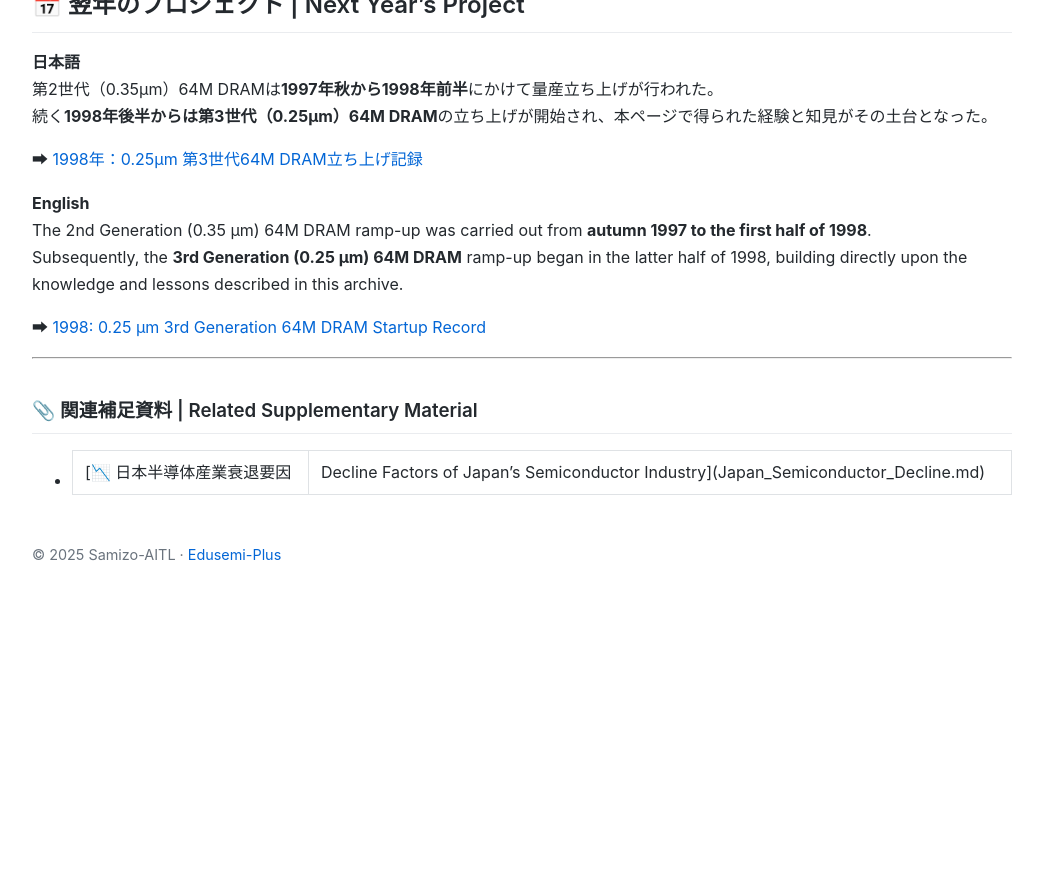
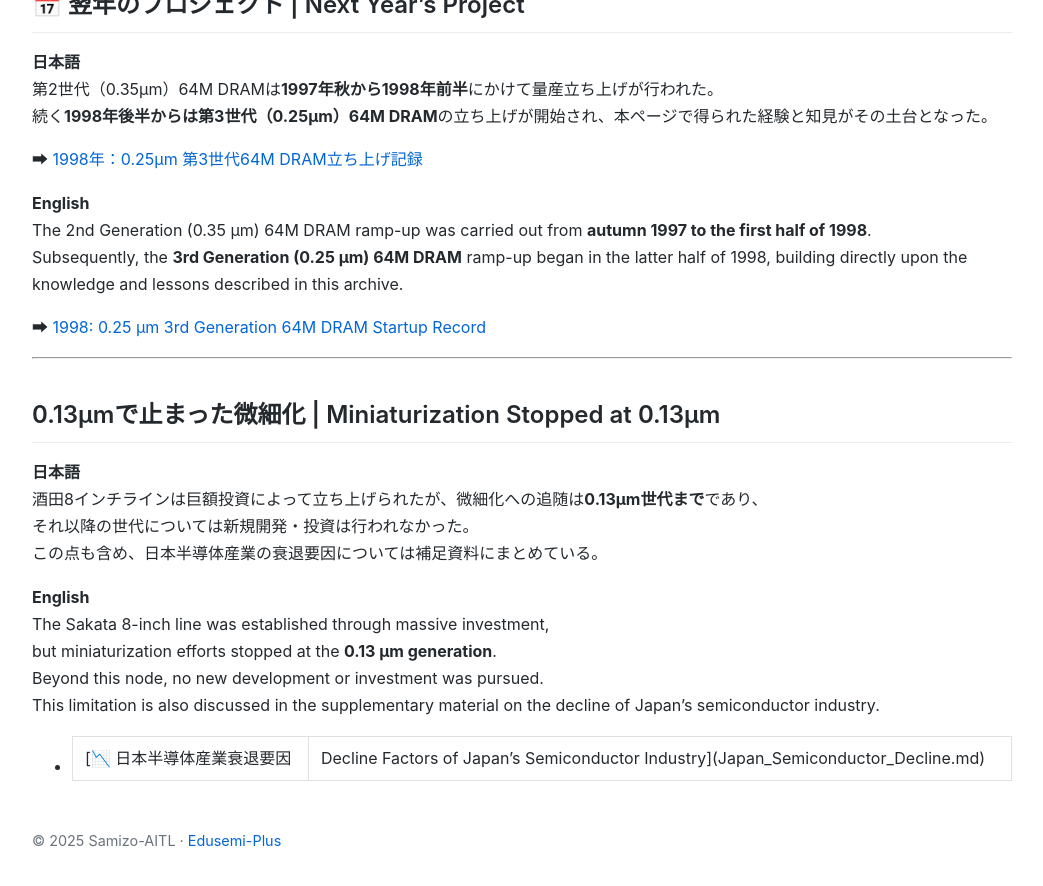
Before and after one commit to Samizo-AITL/Edusemi-Plus, a Jekyll site: the page built from archive/in1997/Epson_Sakata_8inch_Line.md, in a window 1280 px wide and 900 px high, scrolled down 6350 px. Shown: the top 886 px of the window, without its empty margins (118-1161 px from the left). Built offline with Jekyll 4.4.1, drawn with Linux system fonts in a browser that asks for light colours; before the commit the page ends 6964 px from its top, so only the background shows below that.

Commit message:
Update Epson_Sakata_8inch_Line.md

```diff
--- a/archive/in1997/Epson_Sakata_8inch_Line.md
+++ b/archive/in1997/Epson_Sakata_8inch_Line.md
@@ -220,6 +220,17 @@ Subsequently, the **3rd Generation (0.25 μm) 64M DRAM** ramp-up began in the la
 
 ---
 
-### 📎 関連補足資料 | Related Supplementary Material
+## 0.13µmで止まった微細化 | Miniaturization Stopped at 0.13µm
+
+**日本語**
+酒田8インチラインは巨額投資によって立ち上げられたが、微細化への追随は**0.13µm世代まで**であり、
+それ以降の世代については新規開発・投資は行われなかった。
+この点も含め、日本半導体産業の衰退要因については補足資料にまとめている。
+
+**English**
+The Sakata 8-inch line was established through massive investment,
+but miniaturization efforts stopped at the **0.13 µm generation**.
+Beyond this node, no new development or investment was pursued.
+This limitation is also discussed in the supplementary material on the decline of Japan’s semiconductor industry.
 
 - [📉 日本半導体産業衰退要因 | Decline Factors of Japan’s Semiconductor Industry](Japan_Semiconductor_Decline.md)
```
